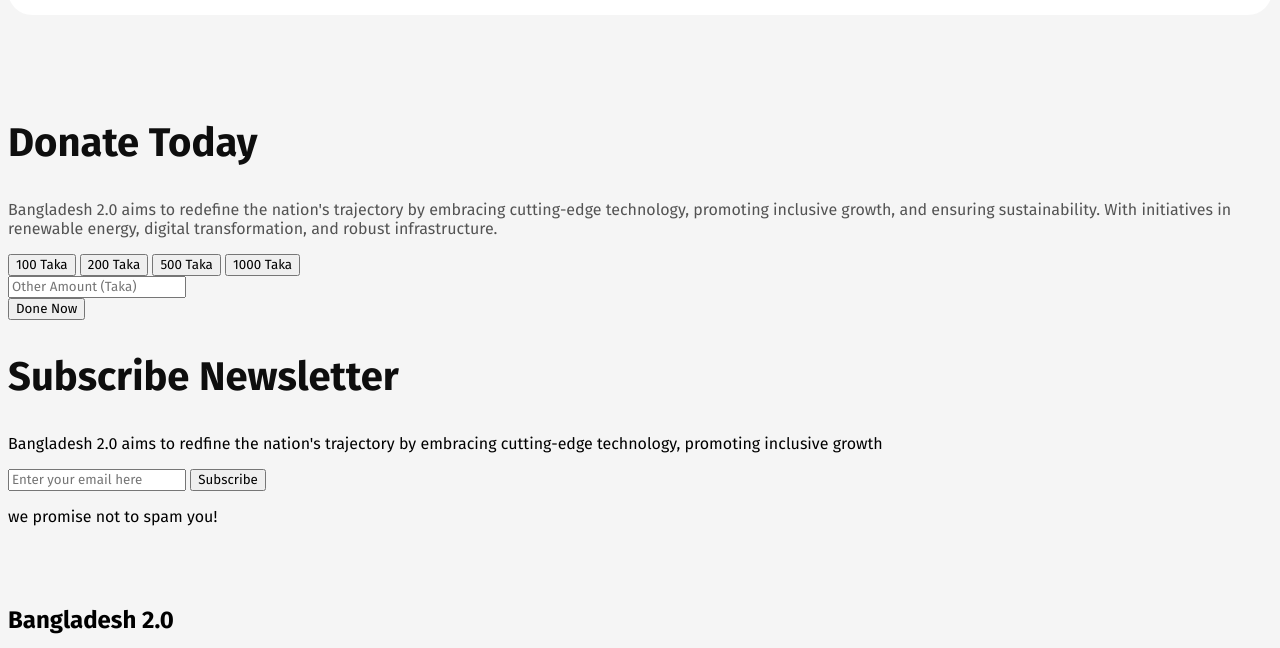
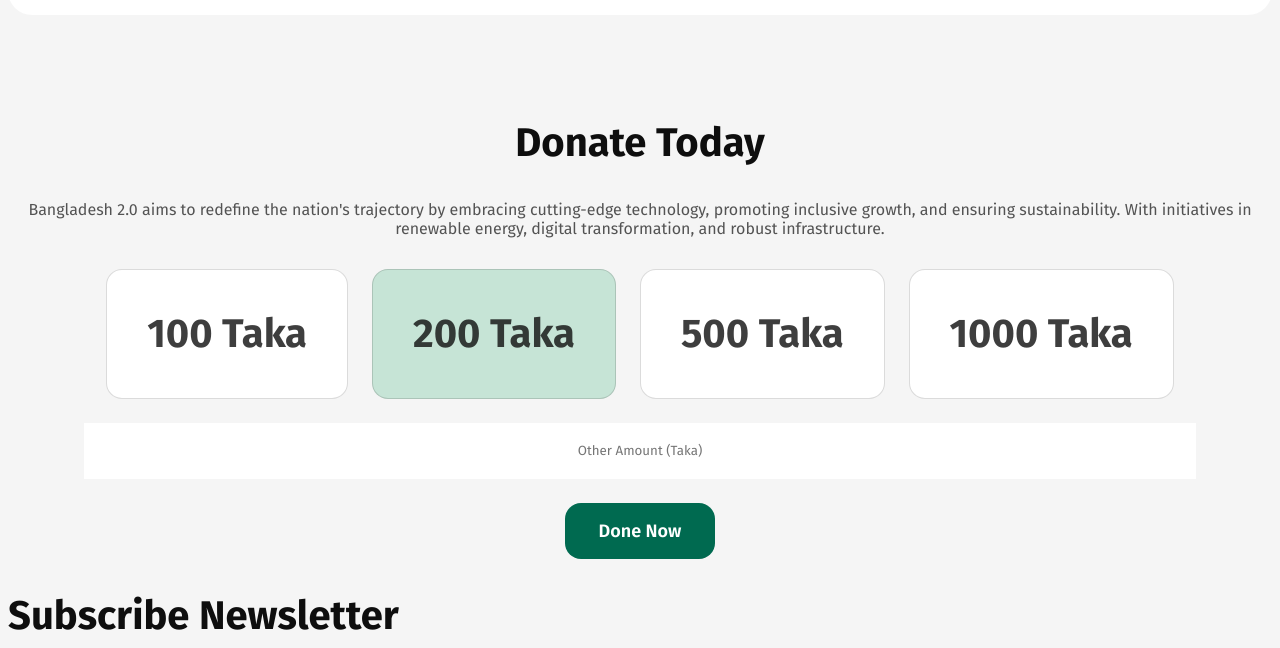
Before and after one commit to AbuSiddike/B11-A1, a plain HTML site: page index.html in a window 1280 px wide. Shown: the part 4510-5158 px from the top of the page. Drawn offline with Linux system fonts and the light colour scheme.

Commit message:
done now section complete

```diff
--- a/index.html
+++ b/index.html
@@ -239,27 +239,25 @@
         </section>
         <section class="column">
             <div>
-                <div>
+                <div style="text-align: center;">
                     <h1 class="bold">Donate Today</h1>
-                    <p class="tup">
+                    <p style="padding-bottom: 15px;" class="tup">
                         Bangladesh 2.0 aims to redefine the nation's trajectory by embracing cutting-edge technology, promoting inclusive growth, and ensuring
                         sustainability. With initiatives in renewable energy, digital transformation, and robust infrastructure.
                     </p>
                 </div>
-                <div>
-                    <form>
-                        <button>100 Taka</button>
-                        <button>200 Taka</button>
-                        <button>500 Taka</button>
-                        <button>1000 Taka</button>
-                        <br>
+                    <form class="alt">
+                        <div class="up">
+                            <button>100 Taka</button>
+                            <button style="background: rgb(198, 228, 214);">200 Taka</button>
+                            <button>500 Taka</button>
+                            <button>1000 Taka</button>
+                        </div>
                         <input type="text" placeholder="Other Amount (Taka)">
-                        <br>
-                        <button>Done Now</button>
+                        <button style="margin: 0 auto;" class="btn-second">Done Now</button>
                     </form>
-                </div>
             </div>
-            <div>
+            <div class="oz">
                 <h1 class="bold">Subscribe Newsletter</h1>
                 <p>Bangladesh 2.0 aims to redfine the nation's trajectory by embracing cutting-edge technology, promoting inclusive growth</p>
                 <input type="text" placeholder="Enter your email here">
--- a/styles/style.css
+++ b/styles/style.css
@@ -211,3 +211,34 @@ ul{
 .kite{
     width: 134px;
 }
+/* form */
+.alt{
+    display: flex;
+    flex-direction: column;
+    gap: 24px;
+}
+.alt input{
+    width: 1032px;
+    padding: 20px 40px;
+    margin: 0 auto;
+    text-align: center;
+    border-bottom: 1px solid rgba(14, 14, 14, 0.15);
+    background: #ffffff;
+    border: none;
+}
+/* button donation */
+.up{
+    display: flex;
+    margin: 0 auto;
+    gap: 24px;
+}
+.up button{
+    color: rgba(14, 14, 14, 0.8);
+    padding: 40px;
+    border-radius: 16px;
+    background: #ffffff;
+    border: 1px solid rgba(14, 14, 14, 0.15);
+    font-size: 40px;
+    font-weight: 700;
+}
+/* end */
```
